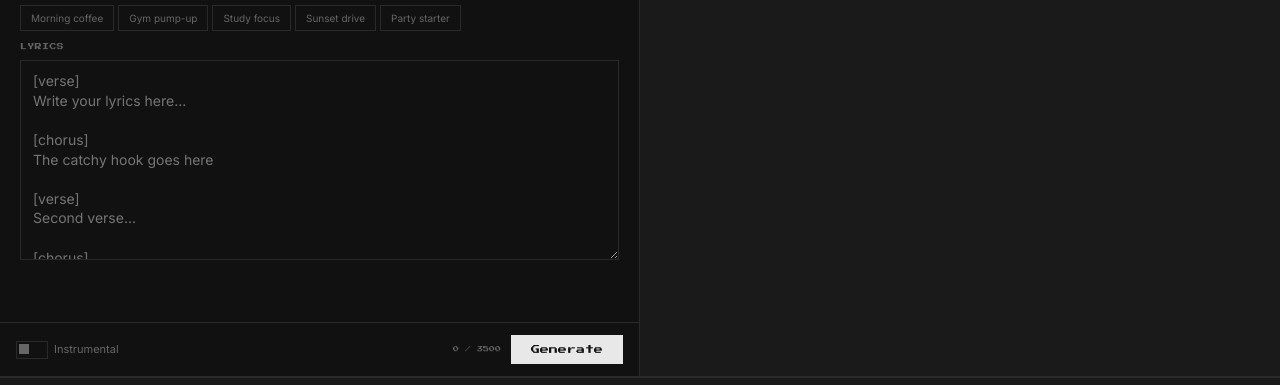
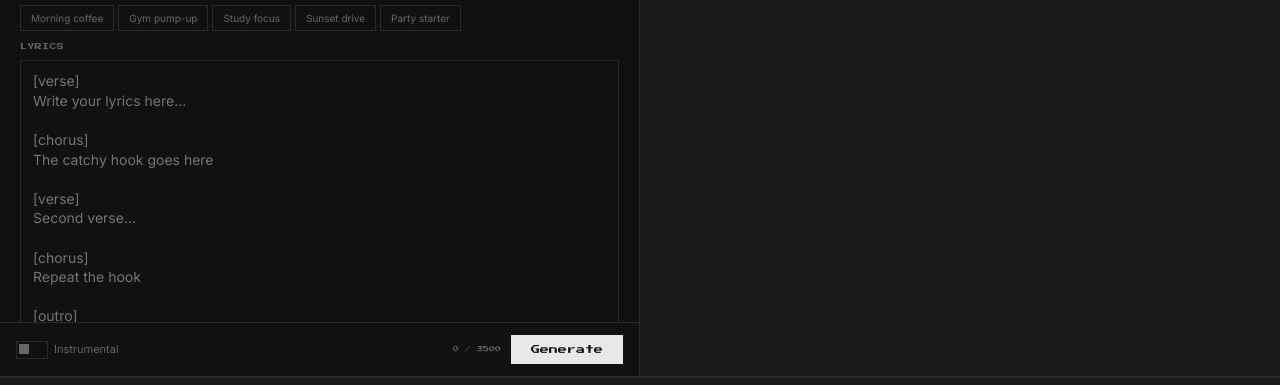
Before and after one commit to 47096/hum, a plain HTML site: page index.html in a window 1280 px wide. Shown: the part 352-737 px from the top of the page. Drawn offline with Linux system fonts and the light colour scheme.

Commit message:
Increase lyrics textarea to 300px

```diff
--- a/index.html
+++ b/index.html
@@ -146,7 +146,7 @@
     border-color: var(--fg);
   }
 
-  textarea { resize: vertical; min-height: 200px; }
+  textarea { resize: vertical; min-height: 300px; }
 
   .template-row {
     display: flex; flex-wrap: wrap; gap: 4px;
```
